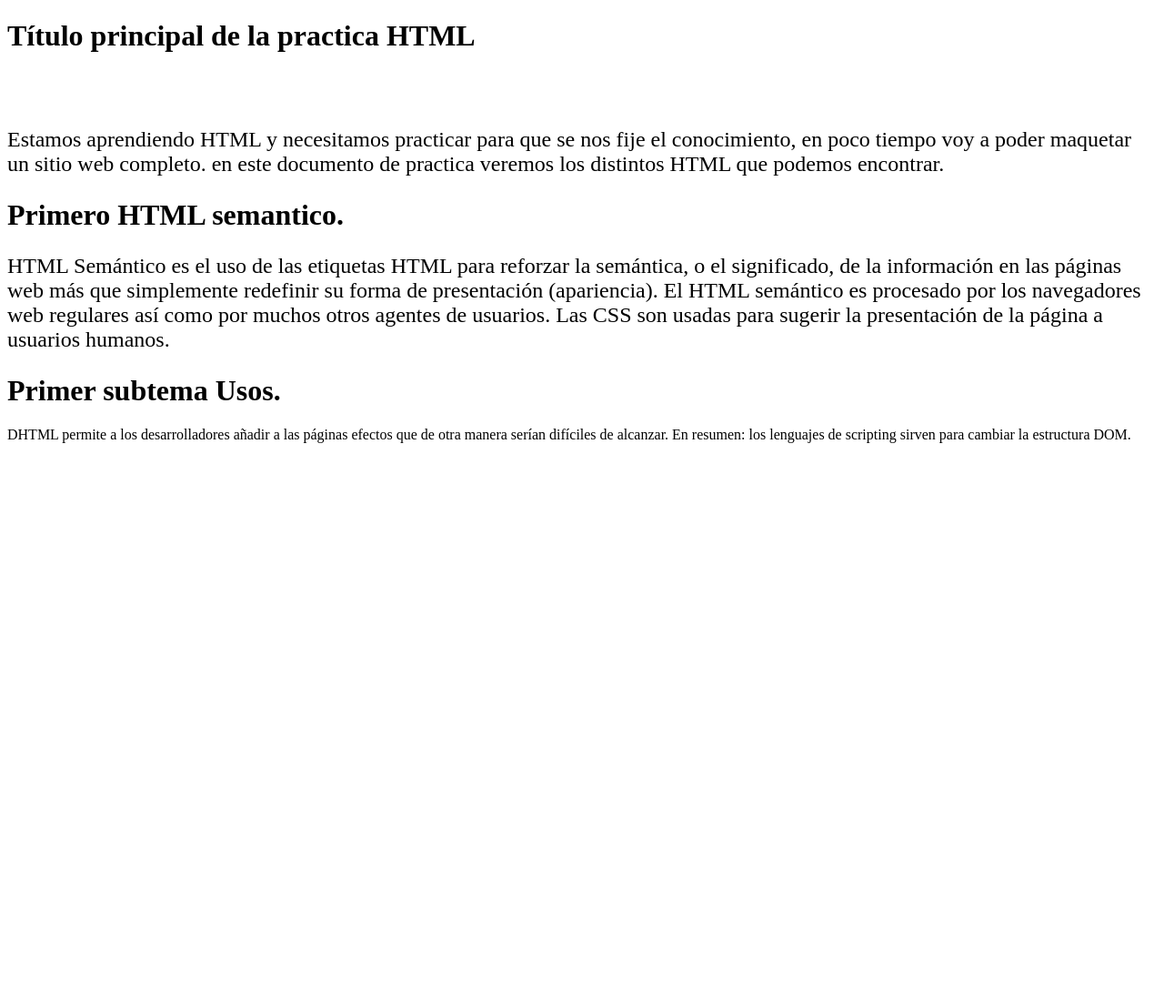
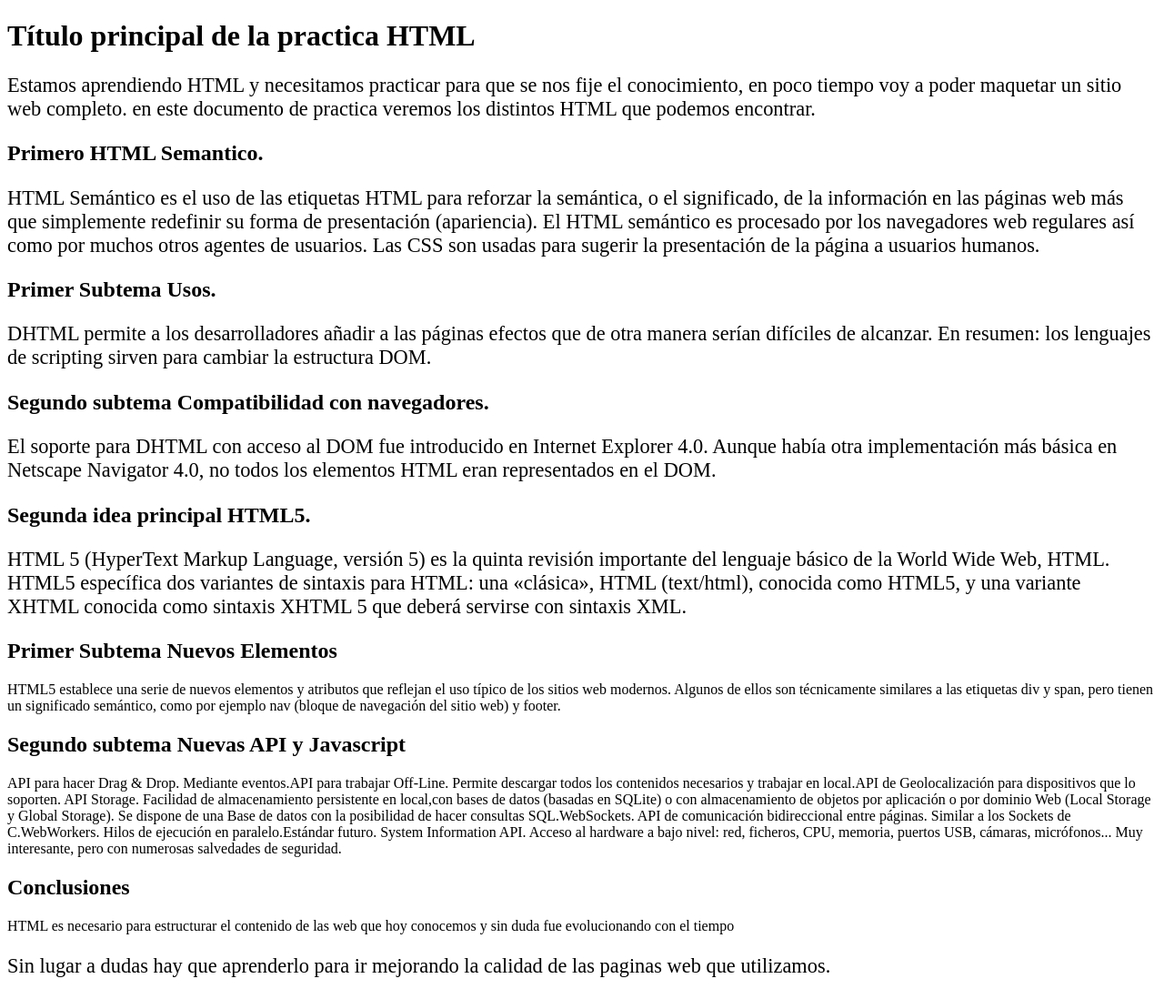
Before and after one commit to like53ar/html, a plain HTML site: page index.html in a window 1280 px wide. Shown: the whole page at 91% size. Before the commit the page ends 800 px from the top, so only its background shows below. Drawn offline with Linux system fonts and the light colour scheme.

Commit message:
Update index.html

```diff
--- a/index.html
+++ b/index.html
@@ -7,13 +7,27 @@
     </head>
 <body>
     <h1>Título principal de la practica HTML</h1>
-    <br> <br/>
-    <p style="font-size: 150%;">Estamos aprendiendo HTML y necesitamos practicar para que se nos fije el conocimiento, en poco tiempo voy a poder maquetar un sitio web completo. en este documento de practica veremos los distintos HTML que podemos encontrar. </p>
-    <h1>Primero HTML semantico.</h1>
-    <p style="font-size: 150%;" >HTML Semántico es el uso de las etiquetas HTML para reforzar la semántica, o el significado, de la información en las páginas web más que simplemente redefinir su forma de presentación (apariencia). El HTML semántico es procesado por los navegadores web regulares así como por muchos otros agentes de usuarios. Las CSS son usadas para sugerir la presentación de la página a usuarios humanos.</p>
-    <h1> Primer subtema Usos.  </h1>
-    <p style="font-size: ;150%">DHTML permite a los desarrolladores añadir a las páginas efectos que de otra manera serían difíciles de alcanzar. En resumen: los lenguajes de scripting sirven para cambiar la estructura DOM.</p>
-
-
+    <p style="font-size: 140%;">Estamos aprendiendo HTML y necesitamos practicar para que se nos fije el conocimiento, en poco tiempo voy a poder maquetar un sitio web completo.
+         en este documento de practica veremos los distintos HTML que podemos encontrar. </p>
+    <h2>Primero HTML Semantico.</h2>
+    <p style="font-size: 140%;">HTML Semántico es el uso de las etiquetas HTML para reforzar la semántica, o el significado, de la información en las páginas web más que simplemente redefinir su forma de presentación (apariencia).
+         El HTML semántico es procesado por los navegadores web regulares así como por muchos otros agentes de usuarios. Las CSS son usadas para sugerir la presentación de la página a usuarios humanos.</p>
+    <h2> Primer Subtema Usos.  </h2>
+    <p style="font-size: 140%;">DHTML permite a los desarrolladores añadir a las páginas efectos que de otra manera serían difíciles de alcanzar. En resumen: los lenguajes de scripting sirven para cambiar la estructura DOM.</p>
+    <h2>Segundo subtema Compatibilidad con navegadores.</h2>
+    <p style="font-size: 140%;">El soporte para DHTML con acceso al DOM fue introducido en Internet Explorer 4.0. Aunque había otra implementación más básica en Netscape Navigator 4.0, no todos los elementos HTML eran representados en el DOM.</p>
+    <h2>Segunda idea principal HTML5.</h2>
+    <p style="font-size: 140%;">HTML 5 (HyperText Markup Language, versión 5) es la quinta revisión importante del lenguaje básico de la World Wide Web, HTML. HTML5 específica dos variantes de sintaxis para HTML: una «clásica», HTML (text/html),
+        conocida como HTML5, y una variante XHTML conocida como sintaxis XHTML 5 que deberá servirse con sintaxis XML.</p>
+    <h2>Primer Subtema Nuevos Elementos</h2>
+    <p style="font-size: ;140%">HTML5 establece una serie de nuevos elementos y atributos que reflejan el uso típico de los sitios web modernos. Algunos de ellos son técnicamente similares a las etiquetas div y span, pero tienen un significado semántico,
+        como por ejemplo nav (bloque de navegación del sitio web) y footer.</p>
+    <h2>Segundo subtema Nuevas API y Javascript</h2>
+    <p style="font-size: ;140%">API para hacer Drag & Drop. Mediante eventos.API para trabajar Off-Line. Permite descargar todos los contenidos necesarios y trabajar en local.API de Geolocalización para dispositivos que lo soporten. API Storage.
+        Facilidad de almacenamiento persistente en local,con bases de datos (basadas en SQLite) o con almacenamiento de objetos por aplicación o por dominio Web (Local Storage y Global Storage). Se dispone de una Base de datos con la posibilidad de
+        hacer consultas SQL.WebSockets. API de comunicación bidireccional entre páginas. Similar a los Sockets de C.WebWorkers. Hilos de ejecución en paralelo.Estándar futuro. System Information API. Acceso al hardware a bajo nivel: red, ficheros, CPU, memoria, puertos USB, cámaras, micrófonos... Muy interesante, pero con numerosas salvedades de seguridad.</p>
+    <h2> Conclusiones </h2>
+    <p style="font-size: ;140%">HTML es necesario para estructurar el contenido de las web que hoy conocemos y sin duda fue evolucionando con el tiempo</p>
+    <p style="font-size: 140%;">Sin lugar a dudas hay que aprenderlo para ir mejorando la calidad de las paginas web que utilizamos.</p>
 
 </body>
```
